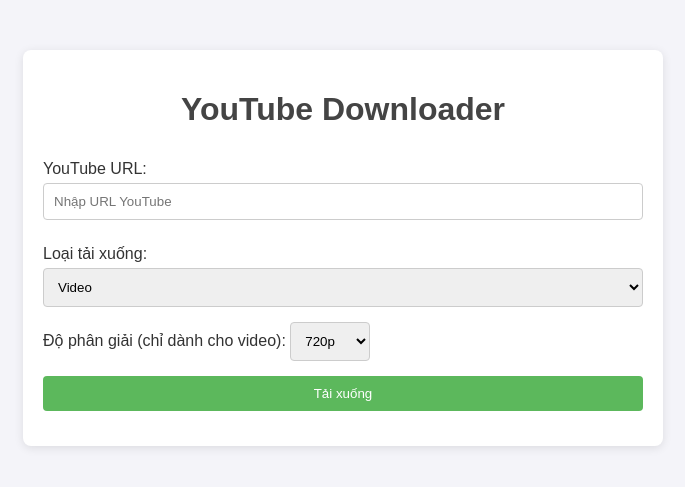
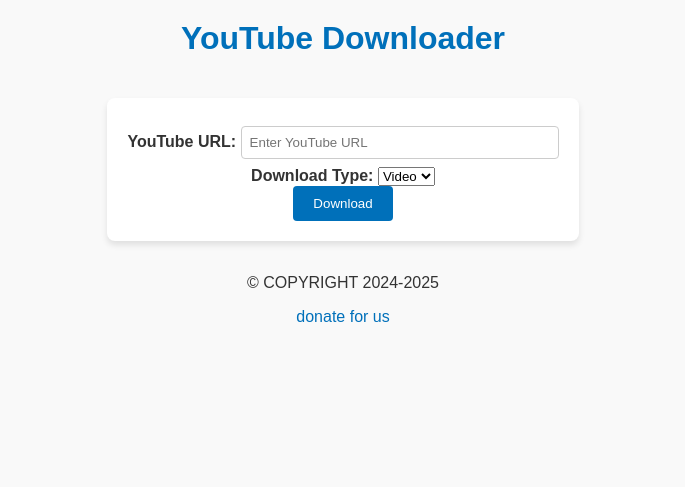
Before and after one commit to hello1234567q/video-convert, a Flask app: page / in a window 1280 px wide. Shown: the top 487 px of the page, without its empty margins (297-982 px from the left). Run offline with Flask 3, Linux system fonts and the light colour scheme.

Commit message:
new v2.5 convert video

```diff
--- a/app.py
+++ b/app.py
@@ -1,78 +1,53 @@
-from flask import Flask, render_template, request, send_file, redirect, url_for
-from yt_dlp import YoutubeDL
-import os
-import threading
-import time
+from flask import Flask, request, jsonify, send_file, render_template
+from io import BytesIO
+import yt_dlp
 
-app = Flask(__name__)
-
-DOWNLOAD_FOLDER = "./downloads"
-os.makedirs(DOWNLOAD_FOLDER, exist_ok=True)
-
-# Hàm tải video
-def download_video(youtube_url, resolution):
-    ydl_opts = {
-        'format': f'bestvideo[height<={resolution}]+bestaudio/best',
-        'outtmpl': f'{DOWNLOAD_FOLDER}/%(title)s.%(ext)s',
-        'merge_output_format': 'mp4',
-    }
-    with YoutubeDL(ydl_opts) as ydl:
-        result = ydl.extract_info(youtube_url, download=True)
-        filename = ydl.prepare_filename(result)
-        return filename
-
-# Hàm tải âm thanh
-def download_audio(youtube_url):
-    ydl_opts = {
-        'format': 'bestaudio/best',
-        'outtmpl': f'{DOWNLOAD_FOLDER}/%(title)s.%(ext)s',
-        'postprocessors': [{
-            'key': 'FFmpegExtractAudio',
-            'preferredcodec': 'mp3',
-            'preferredquality': '192',
-        }],
-    }
-    with YoutubeDL(ydl_opts) as ydl:
-        result = ydl.extract_info(youtube_url, download=True)
-        filename = ydl.prepare_filename(result).replace('.webm', '.mp3')
-        return filename
+app = Flask(__name__, static_folder="static", template_folder="templates")
 
 @app.route('/')
 def index():
     return render_template('index.html')
 
+@app.route('/donate')
+def donate():
+    return render_template('donate.html')
+
 @app.route('/download', methods=['POST'])
 def download():
-    youtube_url = request.form['url']
-    download_type = request.form['type']  # 'video' hoặc 'audio'
-    resolution = request.form.get('resolution', '720')  # Độ phân giải mặc định là 720p
+    data = request.json
+    url = data.get('url')
+    download_type = data.get('type')  # 'video' hoặc 'audio'
+
+    if not url or download_type not in ['video', 'audio']:
+        return jsonify({'error': 'Invalid request parameters'}), 400
+
+    ydl_opts = {
+        'format': 'bestvideo+bestaudio' if download_type == 'video' else 'bestaudio',
+        'noplaylist': True,
+        'quiet': True,
+    }
 
     try:
-        if download_type == 'video':
-            file_path = download_video(youtube_url, resolution)
-        elif download_type == 'audio':
-            file_path = download_audio(youtube_url)
-        else:
-            return "Loại tải xuống không hợp lệ.", 400
+        buffer = BytesIO()
+        with yt_dlp.YoutubeDL(ydl_opts) as ydl:
+            info_dict = ydl.extract_info(url, download=True)
+            title = info_dict.get('title', 'download')  # Lấy tiêu đề video
+            extension = 'mp4' if download_type == 'video' else 'mp3'
 
-        # Trả file cho người dùng
-        return send_file(file_path, as_attachment=True)
+            # Ghi file tạm vào buffer
+            ydl.download([url])
+            buffer.seek(0)
 
+            # Gửi file về client với tên tệp
+            return send_file(
+                buffer,
+                mimetype=f'video/{extension}' if download_type == 'video' else 'audio/mpeg',
+                as_attachment=True,
+                download_name=f"{title}.{extension}"  # Sử dụng tiêu đề làm tên tệp
+            )
     except Exception as e:
-        return f"Lỗi: {str(e)}", 500
+        return jsonify({'error': str(e)}), 500
 
-# Dọn dẹp file cũ tự động
-def delete_old_files_periodically():
-    while True:
-        current_time = time.time()
-        for filename in os.listdir(DOWNLOAD_FOLDER):
-            file_path = os.path.join(DOWNLOAD_FOLDER, filename)
-            if os.path.isfile(file_path):
-                file_age = current_time - os.path.getmtime(file_path)
-                if file_age > 24 * 60 * 60:  # File cũ hơn 1 ngày
-                    os.remove(file_path)
-        time.sleep(24 * 60 * 60)
 
-if __name__ == "__main__":
-    threading.Thread(target=delete_old_files_periodically, daemon=True).start()
+if __name__ == '__main__':
     app.run(debug=True)
--- a/statics/index.css
+++ /dev/null
@@ -1,48 +0,0 @@
-body {
-    font-family: Arial, sans-serif;
-    background-color: #f4f4f9;
-    color: #333;
-    margin: 0;
-    padding: 0;
-}
-
-.container {
-    max-width: 600px;
-    margin: 50px auto;
-    padding: 20px;
-    background: #fff;
-    border-radius: 8px;
-    box-shadow: 0 2px 10px rgba(0, 0, 0, 0.1);
-}
-
-h1 {
-    text-align: center;
-    color: #444;
-}
-
-form {
-    display: flex;
-    flex-direction: column;
-}
-
-label {
-    margin: 10px 0 5px;
-}
-
-input, select, button {
-    padding: 10px;
-    margin-bottom: 15px;
-    border: 1px solid #ccc;
-    border-radius: 4px;
-}
-
-button {
-    background: #5cb85c;
-    color: white;
-    border: none;
-    cursor: pointer;
-}
-
-button:hover {
-    background: #4cae4c;
-}
--- a/templates/index.html
+++ b/templates/index.html
@@ -4,33 +4,31 @@
     <meta charset="UTF-8">
     <meta name="viewport" content="width=device-width, initial-scale=1.0">
     <title>YouTube Downloader</title>
-    <link rel="stylesheet" href="/statics/index.css">
+    <link rel="stylesheet" href="/static/index.css">
 </head>
 <body>
     <div class="container">
         <h1>YouTube Downloader</h1>
-        <form action="/download" method="POST">
-            <label for="url">YouTube URL:</label>
-            <input type="text" id="url" name="url" placeholder="Nhập URL YouTube" required>
-
-            <label for="type">Loại tải xuống:</label>
-            <select id="type" name="type" required>
-                <option value="video">Video</option>
-                <option value="audio">Âm thanh</option>
-            </select>
-
-            <div id="resolution-container">
-                <label for="resolution">Độ phân giải (chỉ dành cho video):</label>
-                <select id="resolution" name="resolution">
-                    <option value="1080">1080p</option>
-                    <option value="720" selected>720p</option>
-                    <option value="480">480p</option>
-                    <option value="360">360p</option>
+        <form id="downloadForm">
+            <div class="form-group">
+                <label for="url">YouTube URL:</label>
+                <input type="text" id="url" name="url" required placeholder="Enter YouTube URL">
+            </div>
+            <div class="form-group">
+                <label for="type">Download Type:</label>
+                <select id="type" name="type" required>
+                    <option value="video">Video</option>
+                    <option value="audio">Audio</option>
                 </select>
             </div>
-
-            <button type="submit">Tải xuống</button>
+            <button type="submit" id="submitBtn">Download</button>
         </form>
+        <div class="message" id="message"></div>
     </div>
+    <script src="/static/index.js"></script>
+<footer>
+	<p>&copy; COPYRIGHT 2024-2025</p>
+	<p><a href="/donate">donate for us</a></p>
+</footer>
 </body>
 </html>
```
Also changed, not shown: 2 other files.
